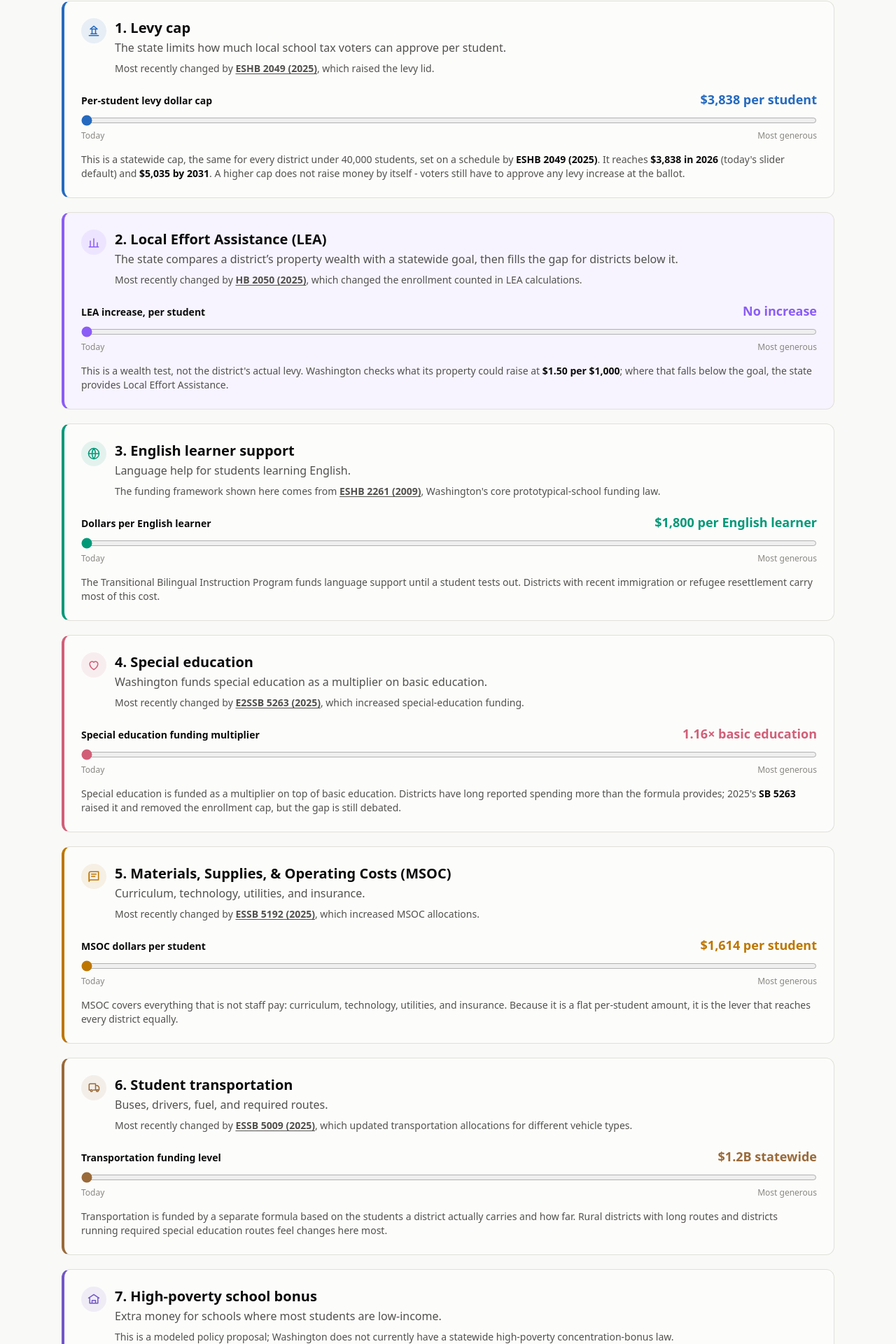
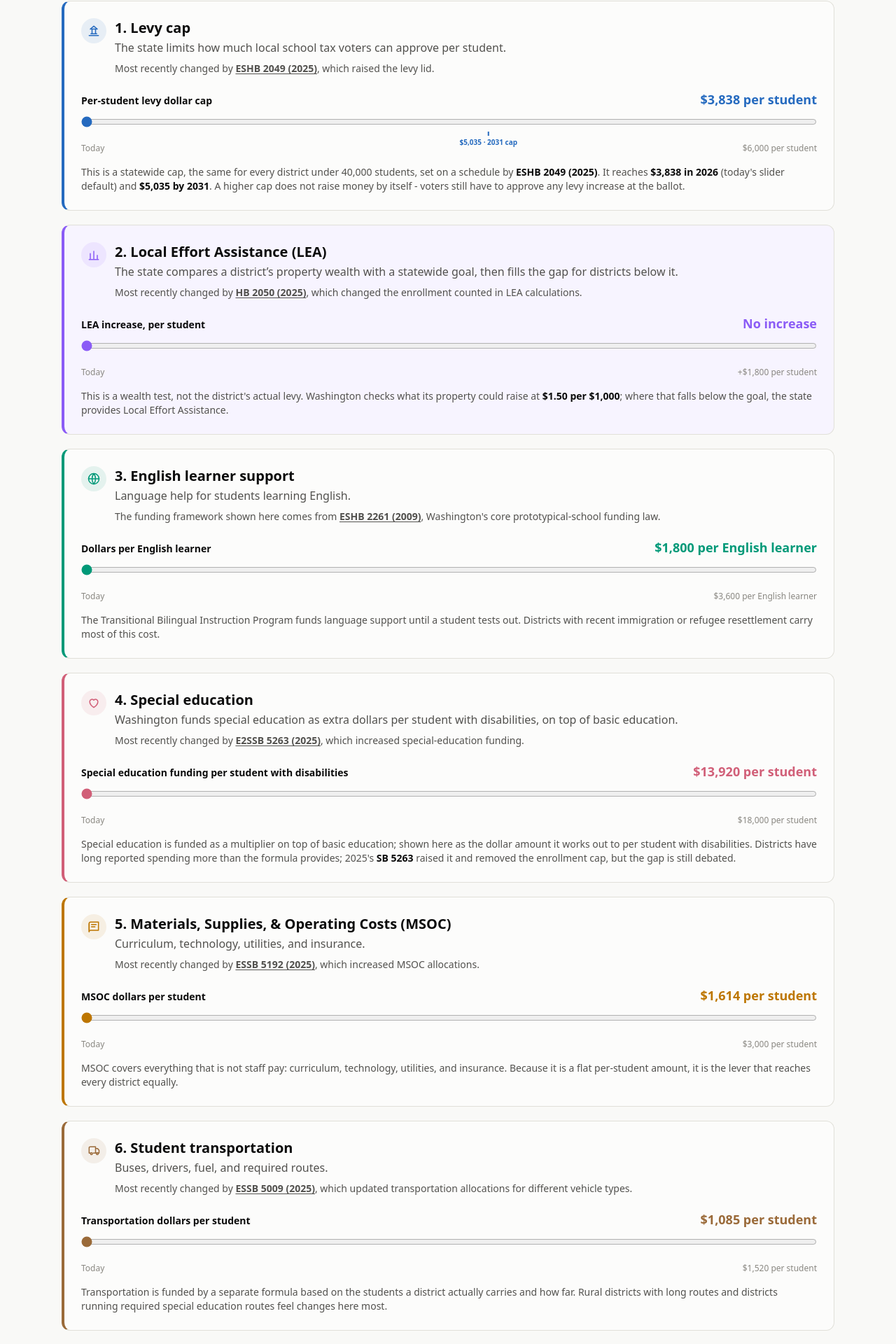
Before and after one commit to kwasant7/wa-school-funding-explorer, a Next.js app: page /simulator in a window 1280 px wide. Shown: the part 789-2709 px from the top of the page at 70% size. Built offline with nearby package versions, Linux system fonts and the light colour scheme.

Commit message:
Simplify policy simulator sliders
Show each slider's actual max instead of a vague "Most generous" label,
express special-ed funding in per-student dollars like MSOC, and switch
transportation from a statewide percentage to per-student dollars.

```diff
--- a/src/components/Simulator.tsx
+++ b/src/components/Simulator.tsx
@@ -88,21 +88,17 @@ function leverImpactFor(
       };
     case 'spedMultiplier':
       return {
-        newMoney:
-          r.demo.sped *
-          BASELINE_SPED_ALLOCATION *
-          (values.spedMultiplier - 1.16),
+        newMoney: r.demo.sped * (values.spedMultiplier - BASELINE_SPED_PER_STUDENT),
       };
     case 'msoc':
       return { newMoney: r.fundingEnrollment * (values.msoc - 1_614) };
     case 'transportation':
       // No public per-district split here, so scale the statewide program by
-      // this district's share of students.
+      // this district's own enrollment.
       return {
         newMoney:
-          BASELINE_TRANSPORTATION *
-          (values.transportation / 100 - 1) *
-          (r.enrollment / STUDENTS),
+          (values.transportation - BASELINE_TRANSPORTATION_PER_STUDENT) *
+          r.enrollment,
       };
     default:
       return null;
@@ -112,7 +108,9 @@ function leverImpactFor(
 const STUDENTS = data.statewide.enrollment;
 const BASELINE_ELL_PER_STUDENT = 1_800;
 const BASELINE_SPED_ALLOCATION = 12_000;
+const BASELINE_SPED_PER_STUDENT = BASELINE_SPED_ALLOCATION * 1.16;
 const BASELINE_TRANSPORTATION = 1_200_000_000;
+const BASELINE_TRANSPORTATION_PER_STUDENT = BASELINE_TRANSPORTATION / STUDENTS;
 
 const LEVERS = [
   {
@@ -156,6 +154,7 @@ const LEVERS = [
     step: 25,
     effect: (value: number) => `$${fmtInt(Math.round(value))} per student`,
     unit: 'local only',
+    markers: [{ value: 5_035, label: '$5,035 · 2031 cap' }],
   },
   {
     id: 'leaThreshold',
@@ -196,6 +195,7 @@ const LEVERS = [
     effect: (value: number) =>
       value === 0 ? 'No increase' : `+$${fmtInt(Math.round(value))} per student`,
     unit: 'per student',
+    markers: [],
   },
   {
     id: 'ellWeight',
@@ -234,6 +234,7 @@ const LEVERS = [
     effect: (value: number) =>
       `$${fmtInt(Math.round(BASELINE_ELL_PER_STUDENT * value))} per English learner`,
     unit: 'per student',
+    markers: [],
   },
   {
     id: 'spedMultiplier',
@@ -241,8 +242,8 @@ const LEVERS = [
     icon: 'sped',
     color: '#d15f78',
     label: 'Special education',
-    sliderLabel: 'Special education funding multiplier',
-    description: 'Washington funds special education as a multiplier on basic education.',
+    sliderLabel: 'Special education funding per student with disabilities',
+    description: 'Washington funds special education as extra dollars per student with disabilities, on top of basic education.',
     bill: (
       <>
         Most recently changed by{' '}
@@ -259,19 +260,22 @@ const LEVERS = [
     ),
     note: (
       <>
-        Special education is funded as a multiplier on top of basic education.
-        Districts have long reported spending more than the formula provides;
+        Special education is funded as a multiplier on top of basic education;
+        shown here as the dollar amount it works out to per student with
+        disabilities. Districts have long reported spending more than the
+        formula provides;
         2025's <strong className="text-ink">SB 5263</strong> raised it and
         removed the enrollment cap, but the gap is still debated.
       </>
     ),
     impactKey: 'sped',
-    baseline: 1.16,
-    min: 1.16,
-    max: 1.5,
-    step: 0.01,
-    effect: (value: number) => `${value.toFixed(2)}× basic education`,
-    unit: 'multiplier',
+    baseline: BASELINE_SPED_PER_STUDENT,
+    min: BASELINE_SPED_PER_STUDENT,
+    max: BASELINE_SPED_ALLOCATION * 1.5,
+    step: 120,
+    effect: (value: number) => `$${fmtInt(Math.round(value))} per student`,
+    unit: 'per student',
+    markers: [],
   },
   {
     id: 'msoc',
@@ -309,6 +313,7 @@ const LEVERS = [
     step: 50,
     effect: (value: number) => `$${fmtInt(value)} per student`,
     unit: 'per student',
+    markers: [],
   },
   {
     id: 'transportation',
@@ -316,7 +321,7 @@ const LEVERS = [
     icon: 'transportation',
     color: '#9a6a39',
     label: 'Student transportation',
-    sliderLabel: 'Transportation funding level',
+    sliderLabel: 'Transportation dollars per student',
     description: 'Buses, drivers, fuel, and required routes.',
     bill: (
       <>
@@ -341,13 +346,13 @@ const LEVERS = [
       </>
     ),
     impactKey: 'transportation',
-    baseline: 100,
-    min: 100,
-    max: 140,
-    step: 5,
-    effect: (value: number) =>
-      `${fmtMoney(BASELINE_TRANSPORTATION * (value / 100))} statewide`,
-    unit: 'statewide',
+    baseline: BASELINE_TRANSPORTATION_PER_STUDENT,
+    min: BASELINE_TRANSPORTATION_PER_STUDENT,
+    max: BASELINE_TRANSPORTATION_PER_STUDENT * 1.4,
+    step: 25,
+    effect: (value: number) => `$${fmtInt(Math.round(value))} per student`,
+    unit: 'per student',
+    markers: [],
   },
   {
     id: 'povertyBonus',
@@ -383,6 +388,7 @@ const LEVERS = [
         ? 'No bonus today'
         : `+$${fmtInt(value)} per student in high-poverty districts`,
     unit: 'per student',
+    markers: [],
   },
 ] as const;
 
@@ -674,55 +680,6 @@ function LeverBar({
     );
   }
 
-  // Special education is expressed as the excess-cost multiplier used in the
-  // formula, rather than as a made-up dollar amount per student.
-  if (lever.id === 'spedMultiplier') {
-    const scale = lever.max * 1.08;
-    const pct = (v: number) => `${Math.max(0, Math.min(100, (100 * v) / scale))}%`;
-    const added = values.spedMultiplier - lever.baseline;
-    return (
-      <figure>
-        <figcaption className="flex flex-wrap items-center gap-x-4 gap-y-1 text-xs text-ink-secondary">
-          <span className="flex items-center gap-1.5">
-            <span className="inline-block w-3 h-3 rounded-sm bg-[#d15f78]" />
-            Current formula multiplier
-          </span>
-          <span className="flex items-center gap-1.5">
-            <span className="inline-block w-3 h-3 rounded-sm bg-[#f9c7d1]" />
-            Your increase
-          </span>
-        </figcaption>
-        <div className="mt-3 flex items-center gap-3">
-          <div className="w-28 shrink-0 text-right">
-            <p className="font-bold leading-tight">{name}</p>
-            <p className="text-[11px] text-ink-muted">
-              {fmtInt(district.record.demo.sped)} students served
-            </p>
-          </div>
-          <div className="flex-1 h-9 flex rounded bg-baseline/35 overflow-hidden">
-            <div
-              className="h-full bg-[#d15f78] flex items-center justify-center text-sm font-semibold text-white"
-              style={{ width: pct(lever.baseline) }}
-            >
-              {lever.baseline / scale > 0.16 && `${lever.baseline.toFixed(2)}×`}
-            </div>
-            {added > 0 && (
-              <div
-                className="h-full bg-[#f9c7d1] flex items-center justify-center text-sm font-semibold text-[#831843]"
-                style={{ width: pct(added) }}
-              >
-                {added / scale > 0.16 && `+${added.toFixed(2)}×`}
-              </div>
-            )}
-          </div>
-          <div className="w-20 shrink-0 text-lg font-bold tabular-nums">
-            {values.spedMultiplier.toFixed(2)}×
-          </div>
-        </div>
-      </figure>
-    );
-  }
-
   // Everything else: a simple today-vs-plan per-student comparison.
   const counts: Partial<Record<LeverId, { base: number; now: number; who: string }>> = {
     povertyBonus: {
@@ -739,10 +696,20 @@ function LeverBar({
       now: BASELINE_ELL_PER_STUDENT * values.ellWeight,
       who: `${fmtInt(district.record.demo.ell)} English learners`,
     },
+    spedMultiplier: {
+      base: BASELINE_SPED_PER_STUDENT,
+      now: values.spedMultiplier,
+      who: `${fmtInt(district.record.demo.sped)} students with disabilities`,
+    },
     msoc: {
       base: 1_614,
       now: values.msoc,
       who: `${fmtInt(Math.round(district.record.fundingEnrollment))} funding FTE`,
+    },
+    transportation: {
+      base: BASELINE_TRANSPORTATION_PER_STUDENT,
+      now: values.transportation,
+      who: `${fmtInt(district.record.enrollment)} students`,
     },
   };
   const c = counts[lever.id];
@@ -856,6 +823,7 @@ function LeverCard({
             {lever.effect(value)}
           </span>
         </div>
+        <div className="relative mt-2">
           <input
             id={lever.id}
             type="range"
@@ -867,10 +835,33 @@ function LeverCard({
               const next = Number(event.currentTarget.value);
               setValues((previous) => ({ ...previous, [lever.id]: next }));
             }}
-          className="mt-2 w-full"
+            className="w-full"
             style={{ accentColor: lever.color }}
           />
-        <div className="flex justify-between text-xs text-ink-muted">
+          {lever.markers.map((marker) => {
+            const pct =
+              ((marker.value - lever.min) / (lever.max - lever.min)) * 100;
+            return (
+              <div
+                key={marker.value}
+                className="pointer-events-none absolute top-full flex -translate-x-1/2 flex-col items-center"
+                style={{ left: `${pct}%` }}
+              >
+                <div
+                  className="h-1.5 w-0.5"
+                  style={{ backgroundColor: lever.color }}
+                />
+                <span
+                  className="mt-0.5 whitespace-nowrap text-[10px] font-semibold"
+                  style={{ color: lever.color }}
+                >
+                  {marker.label}
+                </span>
+              </div>
+            );
+          })}
+        </div>
+        <div className="flex justify-between text-xs text-ink-muted mt-4">
           <span>Today</span>
           {changed && (
             <button
@@ -887,7 +878,7 @@ function LeverCard({
               Undo
             </button>
           )}
-          <span>Most generous</span>
+          <span>{lever.effect(lever.max)}</span>
         </div>
       </div>
 
```
Lines whose indentation alone changed are shown as unchanged.
